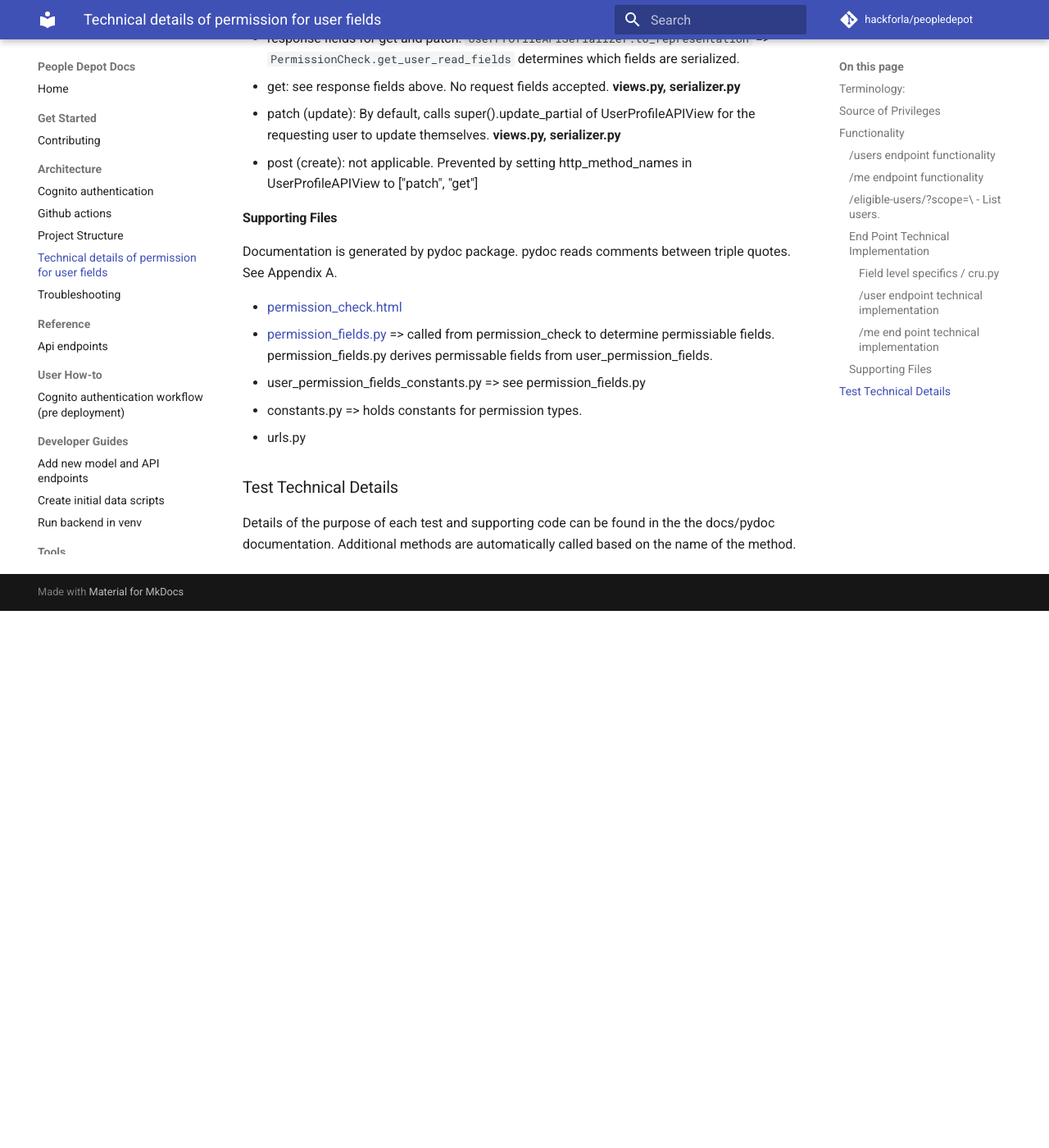
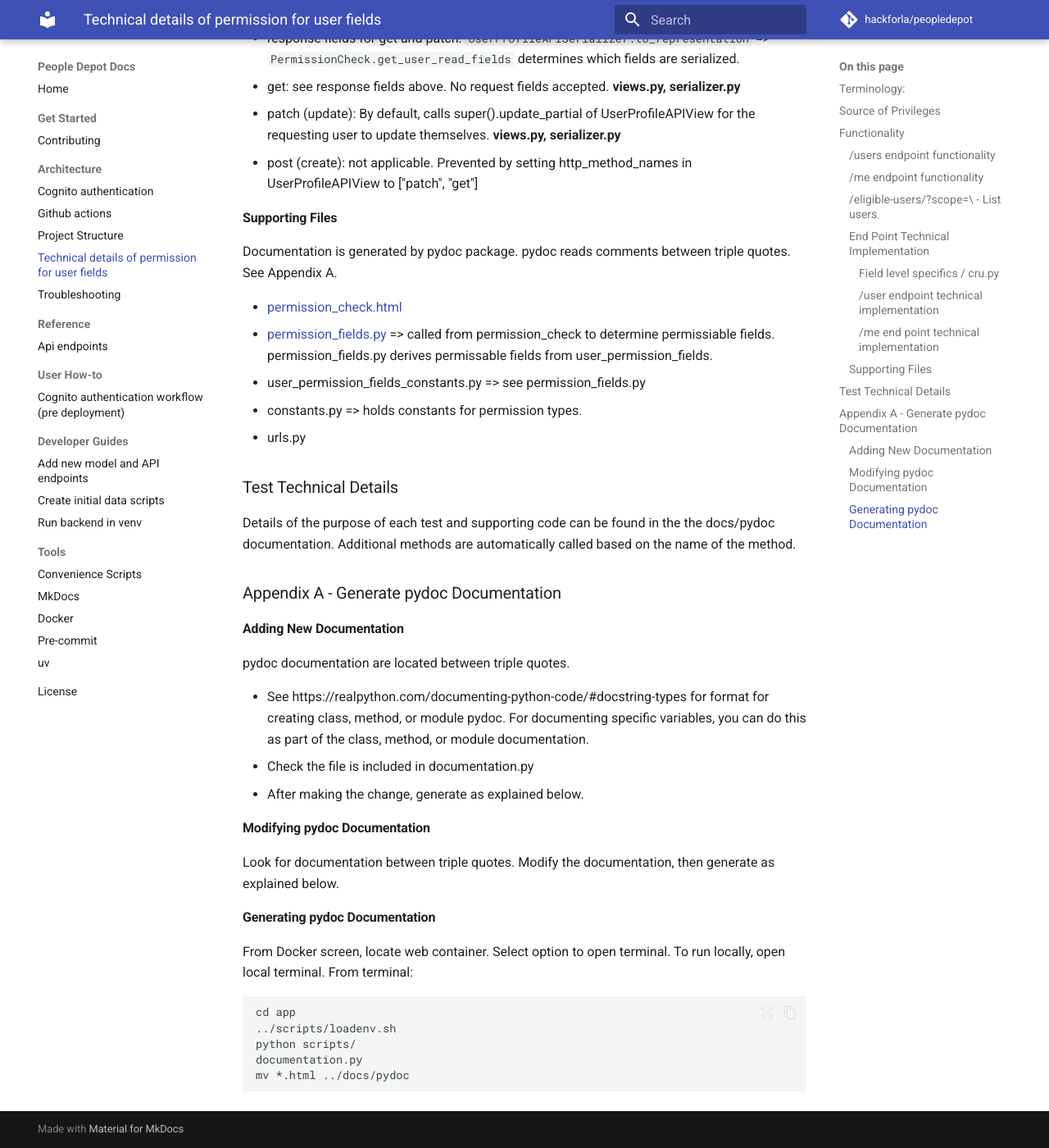
Before and after one commit to hackforla/peopledepot, an MkDocs documentation site: the page built from docs/architecture/technical-details-of-permission-for-user-fields.md, in a window 1280 px wide and 1400 px high, scrolled down 2737 px. Shown: the whole window at 82% size. Built offline with MkDocs 1.6.1 and Material for MkDocs 9.7.7, drawn with Linux system fonts in a browser that asks for light colours; comment, search, counter and statistics services are not loaded; before the commit the page ends 3482 px from its top, so only the background shows below that.

Commit message:
Updates to technical details doc

````diff
--- a/docs/architecture/technical-details-of-permission-for-user-fields.md
+++ b/docs/architecture/technical-details-of-permission-for-user-fields.md
@@ -124,3 +124,33 @@
 
 Details of the purpose of each test and supporting code can be found in the the docs/pydoc documentation.  Additional methods are automatically called based on the name
 of the method.
+
+### Appendix A - Generate pydoc Documentation
+
+#### Adding New Documentation
+
+pydoc documentation are located between triple quotes.
+
+- See https://realpython.com/documenting-python-code/#docstring-types for format for creating class, method,
+    or module pydoc.  For documenting specific variables, you can do this as part of the class, method,
+    or module documentation.
+- Check the file is included in documentation.py
+- After making the change, generate as explained below.
+
+#### Modifying pydoc Documentation
+
+Look for documentation between triple quotes.  Modify the documentation, then generate as explained
+below.
+
+#### Generating pydoc Documentation
+
+From Docker screen, locate web container.  Select option to open terminal.  To run locally, open local
+terminal.  From terminal:
+
+```
+cd app
+../scripts/loadenv.sh
+python scripts/
+documentation.py
+mv *.html ../docs/pydoc
+```
````
